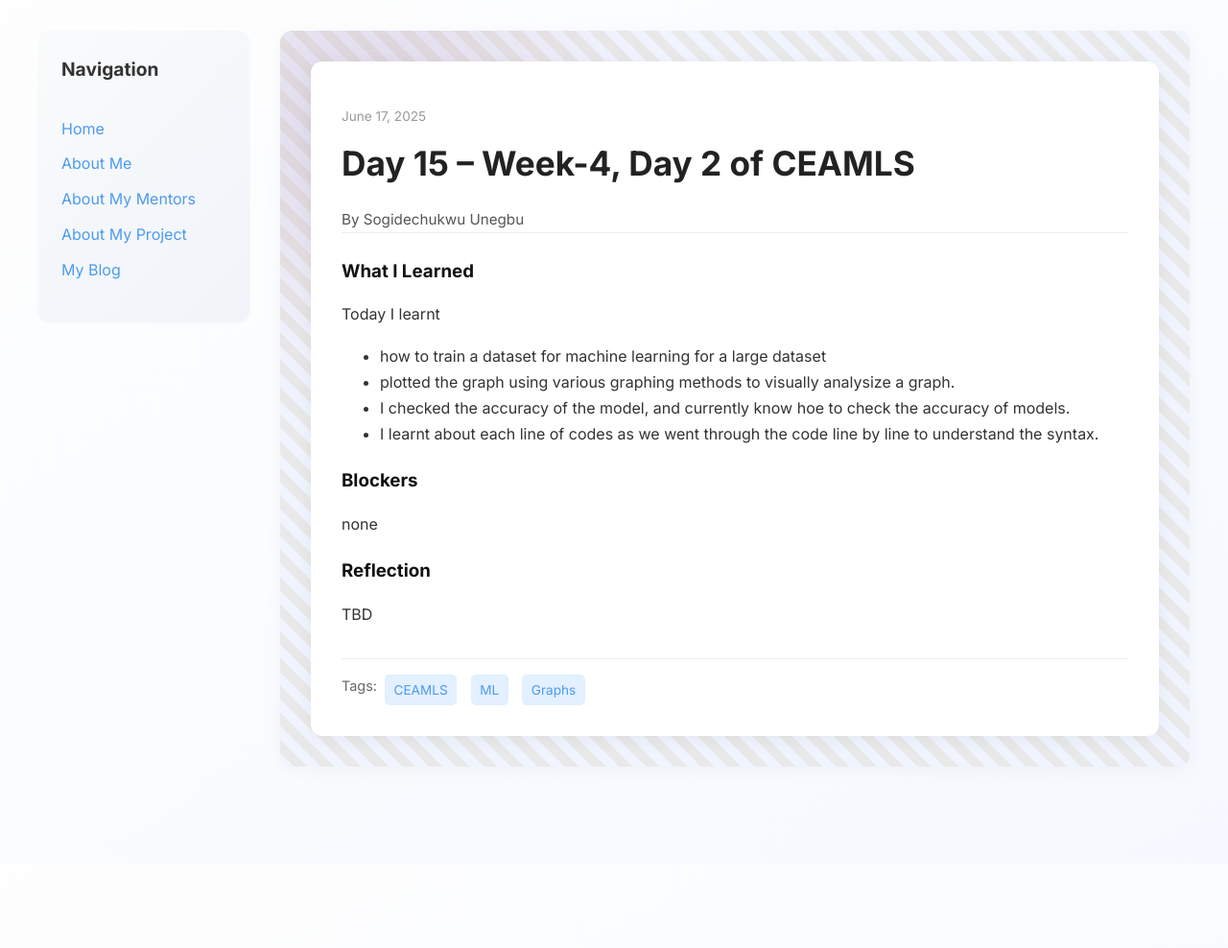
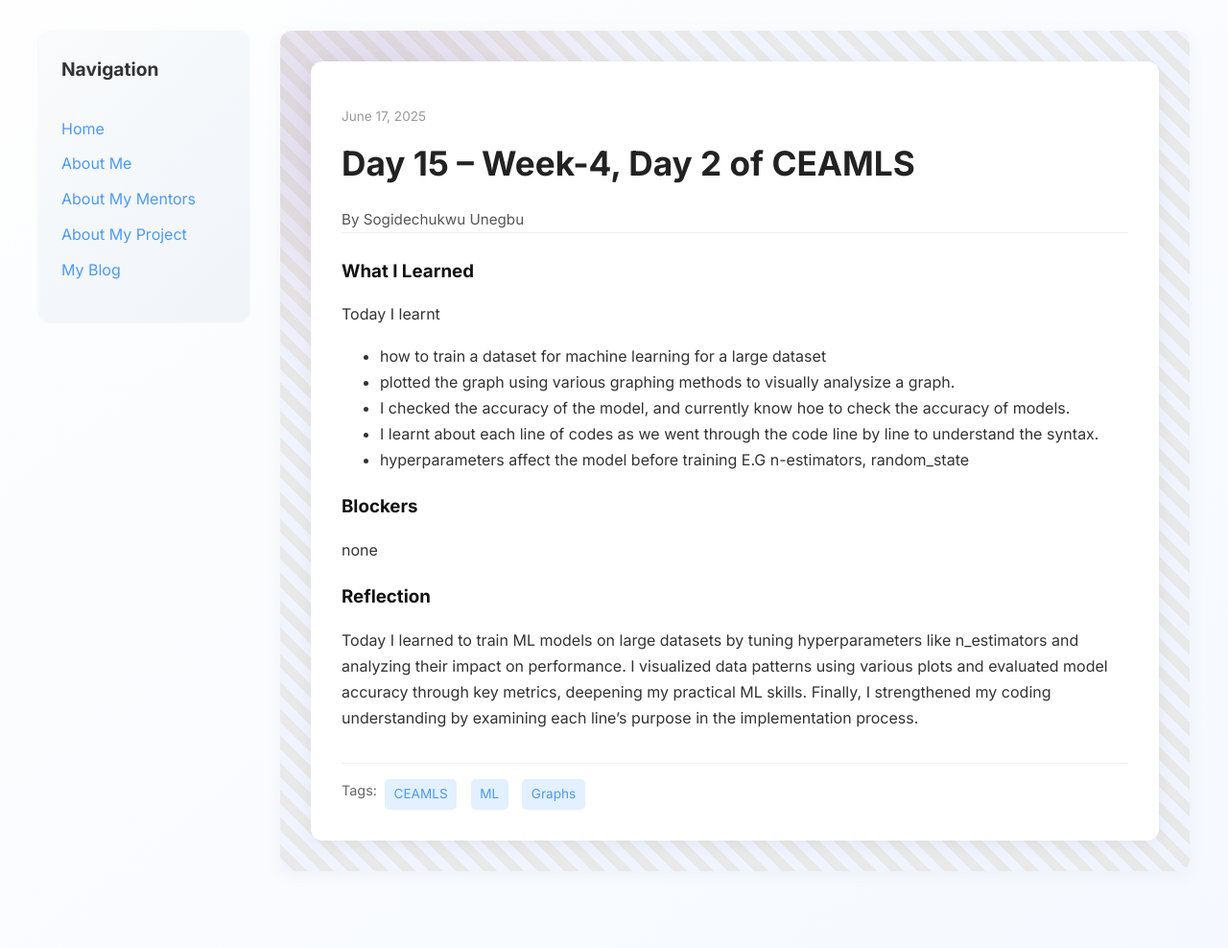
Before and after one commit to UnegbuSogidechukwu/UnegbuSogidechukwu.github.io, a Jekyll site: the page built from _posts/2025-06-17-day-16.md, in a window 1280 px wide. Shown: the whole page at 96% size. Built offline with Jekyll 4.4.1, drawn with Linux system fonts in a browser that asks for light colours; before the commit the page ends 900 px from its top, so only the background shows below that.

Commit message:
Update 2025-06-17-day-16.md

```diff
--- a/_posts/2025-06-17-day-16.md
+++ b/_posts/2025-06-17-day-16.md
@@ -12,11 +12,12 @@ what_i_learned: |
     - plotted the graph using various graphing methods to visually analysize a graph.
     - I checked the accuracy of the model, and currently know hoe to check the accuracy of models.
     - I learnt about each line of codes as we went through the code line by line to understand the syntax.
+    - hyperparameters affect the model before training E.G n-estimators, random_state
 
 blockers: |
   none
 
 reflection: |
-  TBD
+  Today I learned to train ML models on large datasets by tuning hyperparameters like n_estimators and analyzing their impact on performance. I visualized data patterns using various plots and evaluated model accuracy through key metrics, deepening my practical ML skills. Finally, I strengthened my coding understanding by examining each line's purpose in the implementation process.
 
 ---
```
